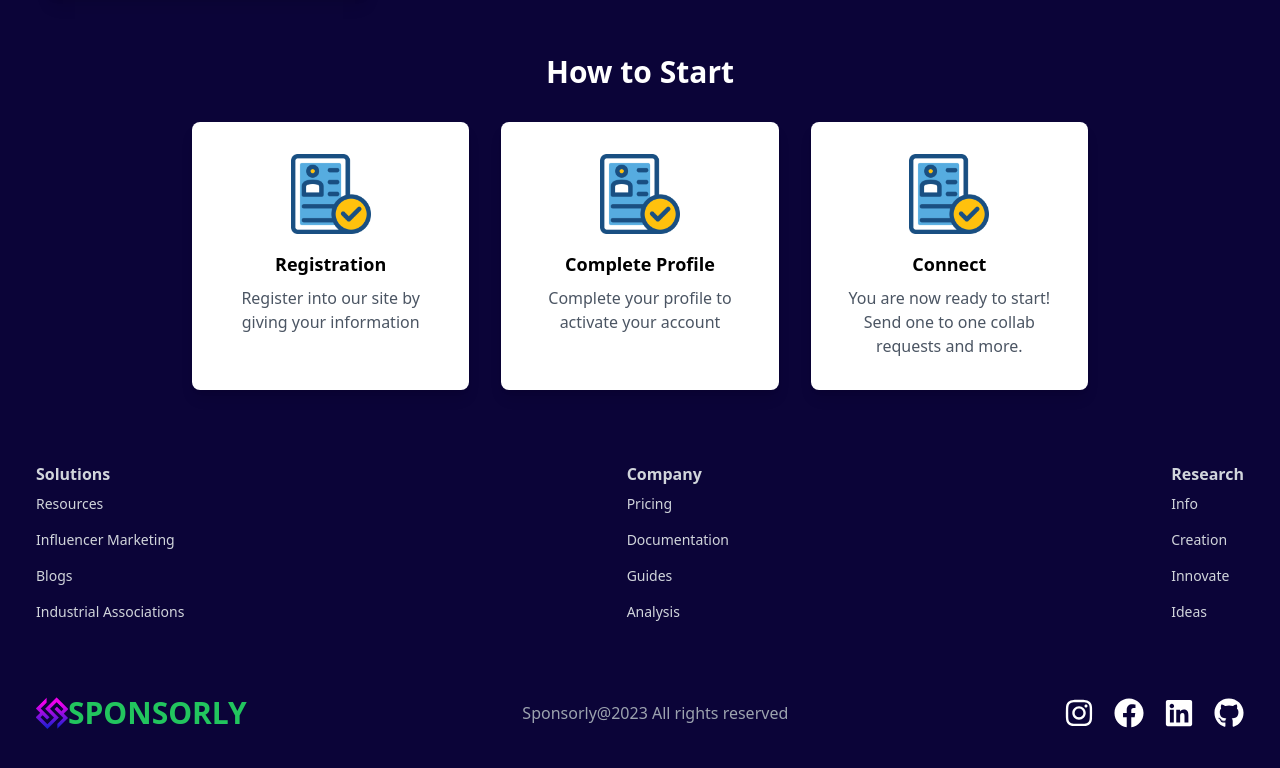
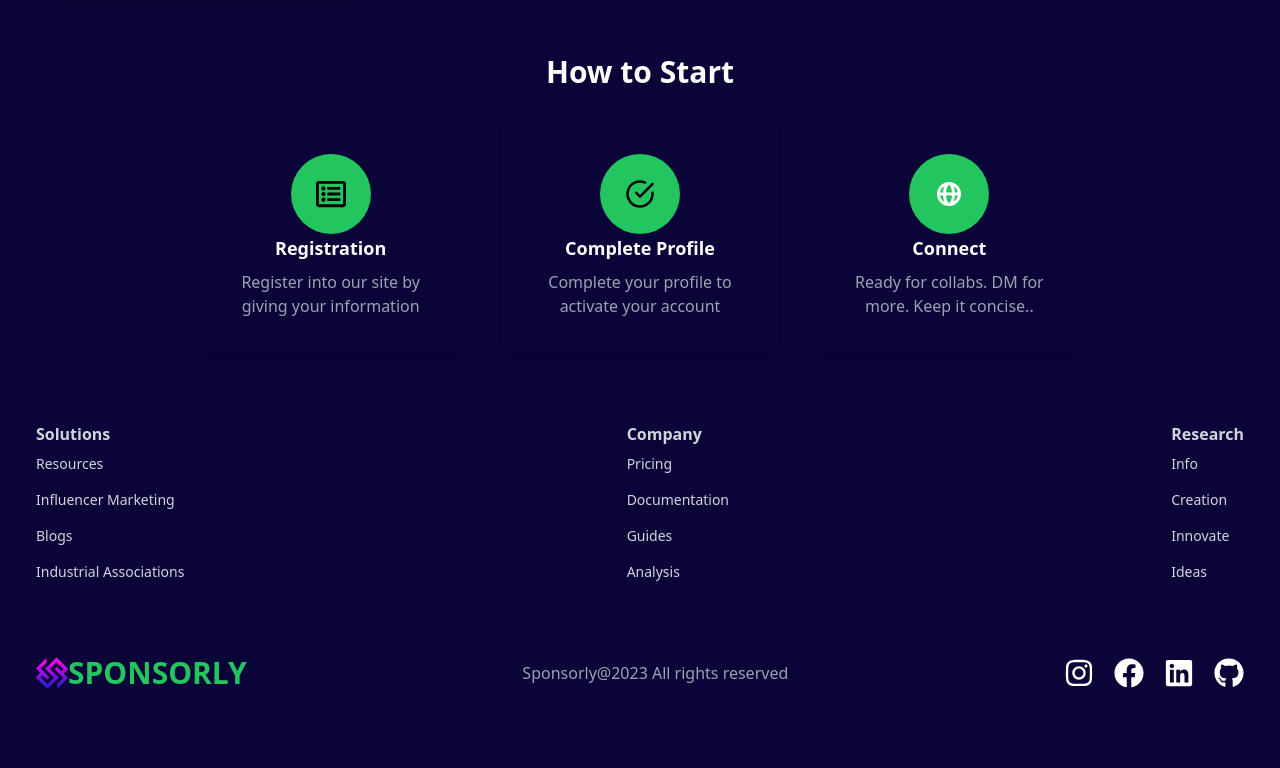
Before and after one commit to satwikrprabhu/Sponsorly, a React (Vite) app: page / in a window 1280 px wide. Shown: the part 1482-2250 px from the top of the page. Built offline with nearby package versions, Linux system fonts and the light colour scheme; a web font is replaced by a local one.

Commit message:
added the service and changed the color

```diff
--- a/src/component/Services.jsx
+++ b/src/component/Services.jsx
@@ -1,5 +1,8 @@
 import React from 'react'
-import icon1 from '/icon1.png'
+import {FaRegListAlt} from 'react-icons/fa'
+import { FiCheckCircle } from "react-icons/fi";
+import { HiGlobeAlt } from "react-icons/hi";
+
 const Services = () => {
   return (
     <div class="mx-auto max-w-4xl">
@@ -8,20 +11,27 @@ const Services = () => {
       <h1 class='text-3xl font-bold'>How to Start</h1>
     </div>
     <div class='grid grid-cols-1 sm:grid-cols-3 gap-8'>
-      <div class='flex flex-col items-center bg-white rounded-lg shadow-lg p-8'>
-        <img src={icon1} alt='' class='w-20 h-20 mb-4' />
-        <h1 class='text-lg font-bold mb-2'>Registration</h1>
-        <p class='text-gray-600 text-center'>Register into our site by giving your information</p>
+      <div class='flex flex-col items-center  rounded-lg shadow-lg p-8'>
+      <div className="w-20 h-20 rounded-full bg-green-500 flex items-center justify-center hover:bg-green-300">
+  <FaRegListAlt size={30} className="text-black" />
+</div>
+
+        <h1 class='text-lg font-bold mb-2 text-white' >Registration</h1>
+        <p class='text-gray-400 text-center'>Register into our site by giving your information</p>
       </div>
-      <div class='flex flex-col items-center bg-white rounded-lg shadow-lg p-8'>
-        <img src={icon1} alt='' class='w-20 h-20 mb-4' />
-        <h1 class='text-lg font-bold mb-2'>Complete Profile</h1>
-        <p class='text-gray-600 text-center'>Complete your profile to activate your account</p>
+      <div class='flex flex-col items-center  rounded-lg shadow-lg p-8'>
+      <div className="w-20 h-20 rounded-full bg-green-500 flex items-center justify-center hover:bg-green-300">
+  <FiCheckCircle size={30} className="text-black" />
+</div>
+        <h1 class='text-lg font-bold mb-2 text-white'>Complete Profile</h1>
+        <p class='text-gray-400 text-center'>Complete your profile to activate your account</p>
       </div>
-      <div class='flex flex-col items-center bg-white rounded-lg shadow-lg p-8'>
-        <img src={icon1} alt='' class='w-20 h-20 mb-4' />
-        <h1 class='text-lg font-bold mb-2'>Connect</h1>
-        <p class='text-gray-600 text-center'>You are now ready to start! Send one to one collab requests and more.</p>
+      <div class='flex flex-col items-center  rounded-lg shadow-lg p-8'>
+      <div className="w-20 h-20 rounded-full bg-green-500 flex items-center justify-center hover:bg-green-300">
+  <HiGlobeAlt size={30} className="text-white" />
+</div>
+        <h1 class='text-lg font-bold mb-2 text-white'>Connect</h1>
+        <p class='text-gray-400 text-center'>Ready for collabs. DM for more. Keep it concise..</p>
       </div>
     </div>
   </div>
```
